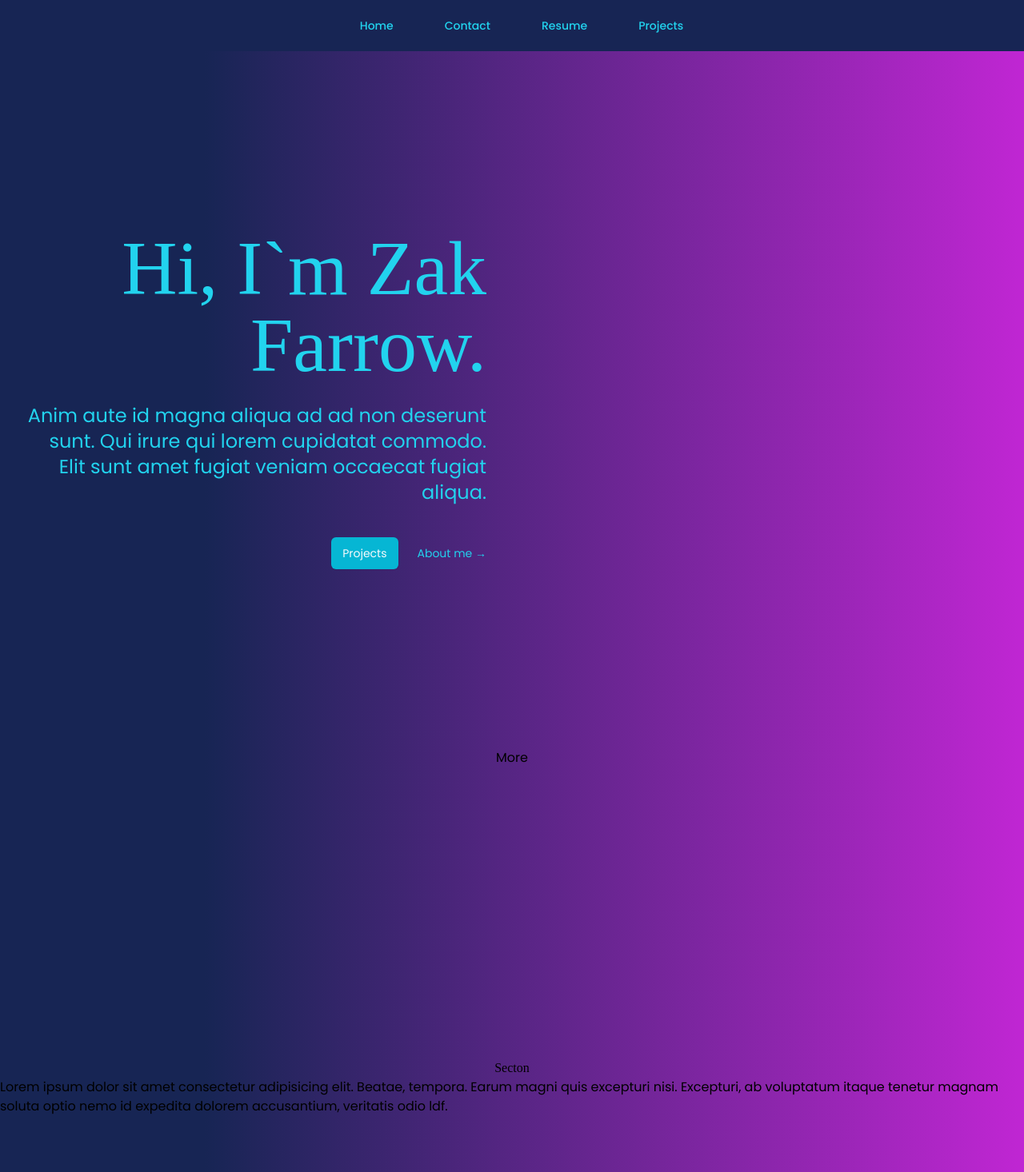
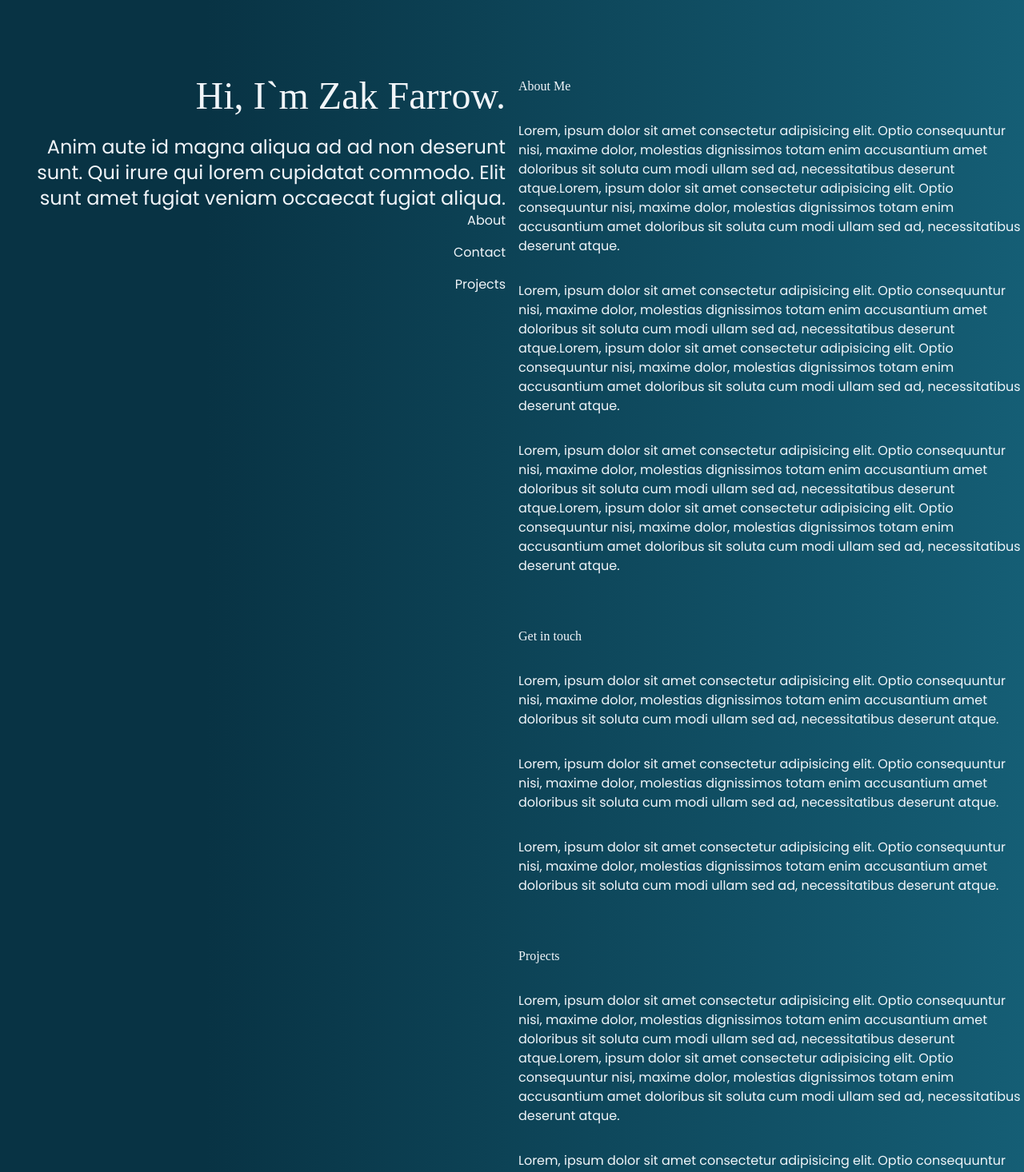
Before and after one commit to zakfarrow/portfolio, a Next.js app: page / in a window 1280 px wide. Shown: the top 1466 px of the page at 80% size. Built offline with nearby package versions, Linux system fonts and the light colour scheme; a web font is replaced by a local one.

Commit message:
ui overhaul

```diff
--- a/src/app/globals.css
+++ b/src/app/globals.css
@@ -1,16 +1,20 @@
-@import url('https://fonts.googleapis.com/css2?family=Kalnia:wght@100..700&family=Poppins:ital,wght@0,100;0,200;0,300;0,400;0,500;0,600;0,700;0,800;0,900;1,100;1,200;1,300;1,400;1,500;1,600;1,700;1,800;1,900&display=swap');
+@import url("https://fonts.googleapis.com/css2?family=Kalnia:wght@100..700&family=Poppins:ital,wght@0,100;0,200;0,300;0,400;0,500;0,600;0,700;0,800;0,900;1,100;1,200;1,300;1,400;1,500;1,600;1,700;1,800;1,900&display=swap");
 
 @tailwind base;
 @tailwind components;
 @tailwind utilities;
 
 :root {
-  --primary-color:#fff;
+  --primary-color: #fff;
   --secondary-color: #fff;
 }
 
+html {
+  scroll-behavior: smooth;
+}
+
 body {
-  @apply bg-gradient-to-r from-blue-950 from-20% to-fuchsia-600 to-100% font-text;
+  @apply bg-gradient-to-r from-cyan-950 from-20% to-cyan-800 to-100% font-text;
 }
 
 h1 {
--- a/src/app/layout.tsx
+++ b/src/app/layout.tsx
@@ -1,6 +1,5 @@
 import type { Metadata } from "next";
 import "./globals.css";
-
 
 export const metadata: Metadata = {
   title: "Zak Farrow",
@@ -14,7 +13,7 @@ export default function RootLayout({
 }>) {
   return (
     <html lang="en">
-      <body>{children}</body>
+      <body className="text-slate-100">{children}</body>
     </html>
   );
 }
--- a/src/app/page.tsx
+++ b/src/app/page.tsx
@@ -2,31 +2,23 @@
 
 import Hero from "@/components/Hero";
 import Navbar from "@/components/Navbar";
-import React, { useRef } from "react";
+import AboutSection from "@/components/AboutSection";
+import ContactSection from "@/components/ContactSection";
+import ProjectSection from "@/components/ProjectSection";
+import React from "react";
 
 const Home: React.FC = () => {
-  const sectionRef = useRef<HTMLDivElement>(null);
-
-  const scrollToSection = () => {
-    sectionRef.current?.scrollIntoView({ behavior: "smooth" });
-  };
   return (
-    <div className="flex flex-col">
-      <Navbar />
-      <Hero />
-      <button onClick={scrollToSection}>More</button>
-      <div
-        ref={sectionRef}
-        className="h-screen flex flex-col items-center justify-center"
-      >
-        <h1>Secton</h1>
-        <p>
-          Lorem ipsum dolor sit amet consectetur adipisicing elit. Beatae,
-          tempora. Earum magni quis excepturi nisi. Excepturi, ab voluptatum
-          itaque tenetur magnam soluta optio nemo id expedita dolorem
-          accusantium, veritatis odio ldf.
-        </p>
-      </div>
+    <div className="flex justify-between gap-4">
+      <header className="sticky top-0 flex max-h-screen w-1/2 flex-col py-24">
+        <Hero />
+        <Navbar />
+      </header>
+      <main className="pt-24 w-1/2 py-24">
+        <AboutSection />
+        <ContactSection />
+        <ProjectSection />
+      </main>
     </div>
   );
 };
--- /dev/null
+++ b/src/components/AboutSection.tsx
@@ -0,0 +1,36 @@
+const AboutSection = () => {
+  return (
+    <section id="about" className="scroll-mt-16 mb-16 flex flex-col gap-y-8">
+      <h1>About Me</h1>
+      <p>
+        Lorem, ipsum dolor sit amet consectetur adipisicing elit. Optio
+        consequuntur nisi, maxime dolor, molestias dignissimos totam enim
+        accusantium amet doloribus sit soluta cum modi ullam sed ad,
+        necessitatibus deserunt atque.Lorem, ipsum dolor sit amet consectetur
+        adipisicing elit. Optio consequuntur nisi, maxime dolor, molestias
+        dignissimos totam enim accusantium amet doloribus sit soluta cum modi
+        ullam sed ad, necessitatibus deserunt atque.
+      </p>
+      <p>
+        Lorem, ipsum dolor sit amet consectetur adipisicing elit. Optio
+        consequuntur nisi, maxime dolor, molestias dignissimos totam enim
+        accusantium amet doloribus sit soluta cum modi ullam sed ad,
+        necessitatibus deserunt atque.Lorem, ipsum dolor sit amet consectetur
+        adipisicing elit. Optio consequuntur nisi, maxime dolor, molestias
+        dignissimos totam enim accusantium amet doloribus sit soluta cum modi
+        ullam sed ad, necessitatibus deserunt atque.
+      </p>
+      <p>
+        Lorem, ipsum dolor sit amet consectetur adipisicing elit. Optio
+        consequuntur nisi, maxime dolor, molestias dignissimos totam enim
+        accusantium amet doloribus sit soluta cum modi ullam sed ad,
+        necessitatibus deserunt atque.Lorem, ipsum dolor sit amet consectetur
+        adipisicing elit. Optio consequuntur nisi, maxime dolor, molestias
+        dignissimos totam enim accusantium amet doloribus sit soluta cum modi
+        ullam sed ad, necessitatibus deserunt atque.
+      </p>
+    </section>
+  );
+};
+
+export default AboutSection;
--- /dev/null
+++ b/src/components/ContactSection.tsx
@@ -0,0 +1,27 @@
+const ContactSection = () => {
+  return (
+    <section id="contact" className="scroll-mt-16 mb-16 flex flex-col gap-y-8">
+      <h1>Get in touch</h1>
+      <p>
+        Lorem, ipsum dolor sit amet consectetur adipisicing elit. Optio
+        consequuntur nisi, maxime dolor, molestias dignissimos totam enim
+        accusantium amet doloribus sit soluta cum modi ullam sed ad,
+        necessitatibus deserunt atque.
+      </p>
+      <p>
+        Lorem, ipsum dolor sit amet consectetur adipisicing elit. Optio
+        consequuntur nisi, maxime dolor, molestias dignissimos totam enim
+        accusantium amet doloribus sit soluta cum modi ullam sed ad,
+        necessitatibus deserunt atque.
+      </p>
+      <p>
+        Lorem, ipsum dolor sit amet consectetur adipisicing elit. Optio
+        consequuntur nisi, maxime dolor, molestias dignissimos totam enim
+        accusantium amet doloribus sit soluta cum modi ullam sed ad,
+        necessitatibus deserunt atque.
+      </p>
+    </section>
+  );
+};
+
+export default ContactSection;
--- a/src/components/Hero.tsx
+++ b/src/components/Hero.tsx
@@ -1,34 +1,11 @@
-import Link from "next/link";
-
 export default function Hero() {
   return (
-    <div className="flex flex-col text-cyan-400 text-center w-full sm:w-1/2 my-26 px-8">
-      <div className="mx-auto max-w-2xl py-32 sm:py-48 lg:py-56">
-        <div className="text-right">
-          <h1 className="text-5xl font-medium text-cyan-400 sm:text-8xl">
-            Hi, I`m Zak Farrow.
-          </h1>
-          <p className="mt-6 text-2xl leading-8 text-cyan-400">
-            Anim aute id magna aliqua ad ad non deserunt sunt. Qui irure qui
-            lorem cupidatat commodo. Elit sunt amet fugiat veniam occaecat
-            fugiat aliqua.
-          </p>
-          <div className="mt-10 flex items-center justify-end gap-x-6">
-            <Link
-              href="/contact"
-              className="rounded-md bg-cyan-500 px-3.5 py-2.5 text-sm text-slate-50 shadow-sm hover:bg-cyan-600 focus-visible:outline focus-visible:outline-2 focus-visible:outline-offset-2 focus-visible:outline-indigo-600"
-            >
-              Projects
-            </Link>
-            <Link
-              href="/resume"
-              className="text-sm leading-6 hover:text-slate-50"
-            >
-              About me <span aria-hidden="true">→</span>
-            </Link>
-          </div>
-        </div>
-      </div>
+    <div className="text-right">
+      <h1 className="text-5xl font-medium">Hi, I`m Zak Farrow.</h1>
+      <p className="mt-6 text-2xl leading-8">
+        Anim aute id magna aliqua ad ad non deserunt sunt. Qui irure qui lorem
+        cupidatat commodo. Elit sunt amet fugiat veniam occaecat fugiat aliqua.
+      </p>
     </div>
   );
 }
--- a/src/components/Navbar.tsx
+++ b/src/components/Navbar.tsx
@@ -1,83 +1,12 @@
 import Link from "next/link";
-import { Bars3Icon, XMarkIcon } from "@heroicons/react/24/outline";
-import {
-  Disclosure,
-  DisclosureButton,
-  DisclosurePanel,
-  Menu,
-  MenuButton,
-  MenuItem,
-  MenuItems,
-} from "@headlessui/react";
+const Navbar: React.FC = ({}) => {
+  return (
+    <nav className="flex flex-col items-end gap-y-4">
+      <Link href="#about">About</Link>
+      <Link href="#contact">Contact</Link>
+      <Link href="#project">Projects</Link>
+    </nav>
+  );
+};
 
-interface INavigation {
-  name: string;
-  href: string;
-  current: boolean;
-}
-
-const navigation: INavigation[] = [
-  { name: "Home", href: "/", current: false },
-  { name: "Contact", href: "/contact#", current: false },
-  { name: "Resume", href: "/resume", current: false },
-  { name: "Projects", href: "/projects", current: false },
-];
-
-export default function Navbar() {
-  return (
-    <Disclosure as="nav" className="bg-blue-950">
-      <div className="mx-auto max-w-7xl px-2 sm:px-6 lg:px-8">
-        <div className="relative flex h-16 items-center justify-center">
-          <div className="absolute inset-y-0 left-0 flex items-center sm:hidden">
-            <DisclosureButton className="group relative inline-flex items-center justify-center rounded-md p-2 text-gray-400 hover:bg-gray-700 hover:text-white focus:outline-none focus:ring-2 focus:ring-inset focus:ring-white">
-              <span className="absolute -inset-0.5" />
-              <span className="sr-only">Open main menu</span>
-              <Bars3Icon
-                aria-hidden="true"
-                className="block h-6 w-6 group-data-[open]:hidden"
-              />
-              <XMarkIcon
-                aria-hidden="true"
-                className="hidden h-6 w-6 group-data-[open]:block"
-              />
-            </DisclosureButton>
-          </div>
-          <div className="flex sm:items-stretch sm:justify-start">
-            <div className="hidden sm:ml-6 sm:block">
-              <div className="flex space-x-4 gap-x-6">
-                {navigation.map((item) => (
-                  <Link
-                    key={item.name}
-                    href={item.href}
-                    className="text-cyan-400 hover:bg-cyan-400 hover:text-white rounded-md px-3 py-2 text-sm font-medium"
-                  >
-                    {item.name}
-                  </Link>
-                ))}
-              </div>
-            </div>
-          </div>
-        </div>
-      </div>
-      <DisclosurePanel className="sm:hidden">
-        <div className="space-y-1 px-2 pb-3 pt-2">
-          {navigation.map((item) => (
-            <DisclosureButton
-              key={item.name}
-              as="a"
-              href={item.href}
-              aria-current={item.current ? "page" : undefined}
-              className={
-                item.current
-                  ? "bg-gray-900 text-white"
-                  : "text-gray-300 hover:bg-gray-700 hover:text-white block rounded-md px-3 py-2 text-base font-medium"
-              }
-            >
-              {item.name}
-            </DisclosureButton>
-          ))}
-        </div>
-      </DisclosurePanel>
-    </Disclosure>
-  );
-}
+export default Navbar;
--- /dev/null
+++ b/src/components/ProjectSection.tsx
@@ -0,0 +1,36 @@
+const ProjectSection = () => {
+  return (
+    <section id="project" className="scroll-mt-16 mb-16 flex flex-col gap-y-8">
+      <h1>Projects</h1>
+      <p>
+        Lorem, ipsum dolor sit amet consectetur adipisicing elit. Optio
+        consequuntur nisi, maxime dolor, molestias dignissimos totam enim
+        accusantium amet doloribus sit soluta cum modi ullam sed ad,
+        necessitatibus deserunt atque.Lorem, ipsum dolor sit amet consectetur
+        adipisicing elit. Optio consequuntur nisi, maxime dolor, molestias
+        dignissimos totam enim accusantium amet doloribus sit soluta cum modi
+        ullam sed ad, necessitatibus deserunt atque.
+      </p>
+      <p>
+        Lorem, ipsum dolor sit amet consectetur adipisicing elit. Optio
+        consequuntur nisi, maxime dolor, molestias dignissimos totam enim
+        accusantium amet doloribus sit soluta cum modi ullam sed ad,
+        necessitatibus deserunt atque.Lorem, ipsum dolor sit amet consectetur
+        adipisicing elit. Optio consequuntur nisi, maxime dolor, molestias
+        dignissimos totam enim accusantium amet doloribus sit soluta cum modi
+        ullam sed ad, necessitatibus deserunt atque.
+      </p>
+      <p>
+        Lorem, ipsum dolor sit amet consectetur adipisicing elit. Optio
+        consequuntur nisi, maxime dolor, molestias dignissimos totam enim
+        accusantium amet doloribus sit soluta cum modi ullam sed ad,
+        necessitatibus deserunt atque.Lorem, ipsum dolor sit amet consectetur
+        adipisicing elit. Optio consequuntur nisi, maxime dolor, molestias
+        dignissimos totam enim accusantium amet doloribus sit soluta cum modi
+        ullam sed ad, necessitatibus deserunt atque.
+      </p>
+    </section>
+  );
+};
+
+export default ProjectSection;
```
Also changed, not shown: src/components/SideNav.tsx (added).
